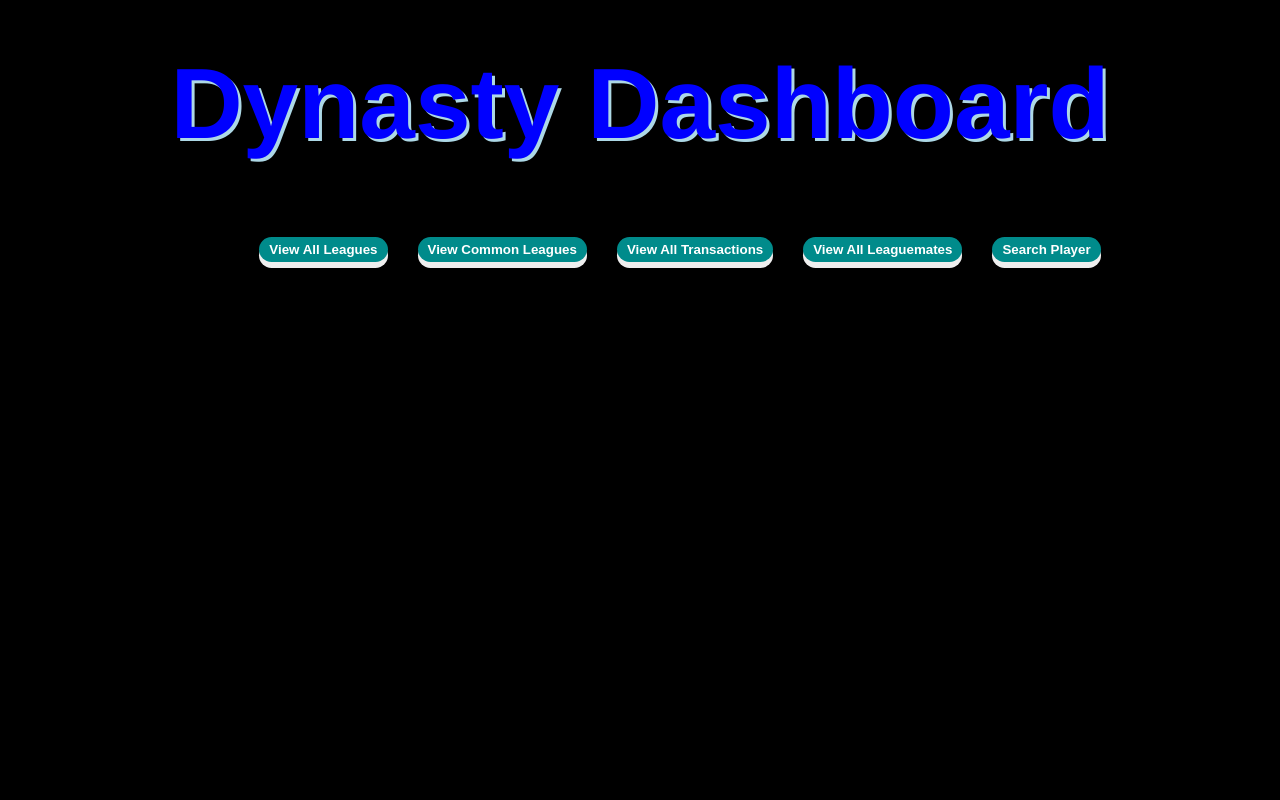
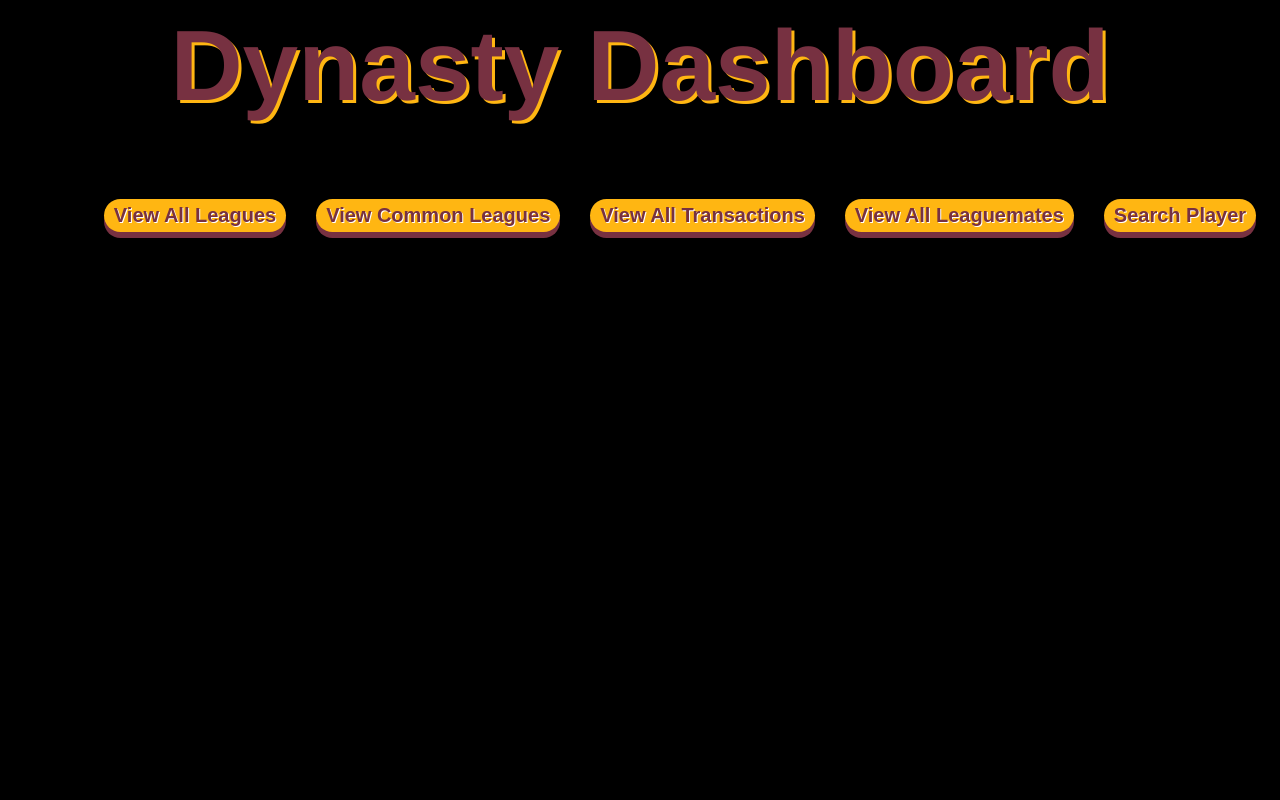
Before and after one commit to jkap86/DynastyDashboardFlask, a Flask app: template templates/index.html in a window 1280 px wide. Run offline with Flask 2, Linux system fonts and the light colour scheme; the template is opened without the code that fills it: most values are stand-ins (such as "Sample title", 1, 10 or a date in 2020); some libraries are stand-ins or nearby versions.

```diff
--- a/app.py
+++ b/app.py
@@ -43,6 +43,18 @@ def getTransactions(league):
 	transactions = transactions.json()
 	return transactions
 
+def getAvatar(username):
+	x = requests.get('https://api.sleeper.app/v1/user/' + username)
+	avatarID = x.json()['avatar']
+	avatar = 'https://sleepercdn.com/avatars/' + avatarID
+	return avatar
+
+def getAvatarThumb(username):
+	x = requests.get('https://api.sleeper.app/v1/user/' + username)
+	avatarID = x.json()['avatar']
+	avatarThumb = 'https://sleepercdn.com/avatars/thumbs/' + avatarID
+	return avatarThumb
+
 @app.route('/', methods=['POST', 'GET'])
 def index():
 	username = request.form.get('username')
@@ -84,7 +96,23 @@ def info(username):
 			return redirect(url_for('roster', leagueID=leagueID, username=username))
 	else:
 		leagues = getLeagues(username)
-	return render_template('info.html', username=username, leagues=leagues, leaguesCount=len(leagues))
+		userID = getUserIDfromUsername(username)
+		x = requests.get("https://api.sleeper.app/v1/user/" + userID)
+		avatarID = x.json()['avatar']
+		pwins = 0
+		plosses = 0
+		for league in leagues:
+			rosters = getRosters(league)
+			for roster in rosters:
+				if roster['owner_id'] == userID:
+					if roster['metadata']:
+						if 'record' in roster['metadata'].keys():
+							record = roster['metadata']['record']
+							pwins = pwins + record.count('W')
+							plosses = plosses + record.count('L')
+
+
+	return render_template('info.html', username=username, leagues=leagues, leaguesCount=len(leagues), pwins=pwins, plosses=plosses, avatar="https://sleepercdn.com/avatars/" + avatarID)
 
 @app.route('/transactions/<username>')
 def transactions(username):
@@ -104,7 +132,7 @@ def transactions(username):
 				draftPicks = list(filter(lambda x:x['roster_id'], transaction['draft_picks']))
 				for draftPick in draftPicks:
 					userKey[draftPick['roster_id']] = getUsername(getUserIDfromRosterID(draftPick['roster_id'], rosters))
-				transactionsAll.append({'transaction':transaction, 'league':league['name'], 'date':transaction['status_updated'], 'roster-id':rosterID['roster_id'], 'draft-pick-count':len(transaction['draft_picks']), 'userKey':userKey })
+				transactionsAll.append({'transaction':transaction, 'league':league['name'], 'status':transaction['status'], 'date':transaction['status_updated'], 'roster-id':rosterID['roster_id'], 'draft-pick-count':len(transaction['draft_picks']), 'userKey':userKey })
 		except NameError:
 			pass
 	return render_template('transactions.html', username=username, allPlayers=allPlayers, transactionsAll=transactionsAll)
@@ -127,6 +155,7 @@ def leaguemates(leaguemateName, leaguemateName2):
 @app.route('/leaguemates/<username>/all', methods=["POST", "GET"] )
 def leaguematesAll(username):
 	leaguemates = []
+	avatarThumbs = {}
 	if request.method == 'POST':
 		leaguemateName = request.form.get("submitUsername")
 		if request.form['submitUsername'] != None:
@@ -136,12 +165,15 @@ def leaguematesAll(username):
 			usersLeague = requests.get('https://api.sleeper.app/v1/league/' + league['league_id'] + '/users')
 			for user in usersLeague.json():
 				leaguemates.append({'user-id': user['display_name'], 'league': league['name']})
+				if user['avatar']:
+					avatarThumbs[user['display_name']] = 'https://sleepercdn.com/avatars/thumbs/' + user['avatar']
 		myDict = {}
 		for d in leaguemates:
 			c = d['user-id']
 			myDict[c] = myDict.get(c,0)+1
+	avatar = getAvatar(username)
 
-	return render_template('leaguematesAll.html', username=username, leaguematesDict=myDict)
+	return render_template('leaguematesAll.html', username=username, leaguematesDict=myDict, avatar=avatar, avatarThumbs=avatarThumbs)
 
 @app.route('/<username>/<playerSearch>')
 def playerSearchResults(username ,playerSearch):
@@ -150,6 +182,8 @@ def playerSearchResults(username ,playerSearch):
 	leaguesWith = {}
 	leaguesOwned = []
 	leagues = getLeagues(username)
+	pwins = 0
+	plosses = 0
 	for league in leagues:
 		rosters = getRosters(league)
 		ownerName = 'Available'
@@ -163,15 +197,23 @@ def playerSearchResults(username ,playerSearch):
 							ownerID = roster['owner_id']
 							info = requests.get('https://api.sleeper.app/v1/user/' + str(ownerID))
 							ownerName = info.json()['username']
-							leaguesWith[league['name']] = ownerName
+							if lp in roster['starters']:
+								leaguesWith[league['name']] = [ownerName, 'starter']
+							else:
+								leaguesWith[league['name']] = [ownerName, 'bench']
 							if ownerName == username:
 								leaguesOwned.append(league['name'])
+								if roster['metadata']:
+									if 'record' in roster['metadata'].keys():
+										record = roster['metadata']['record']
+										pwins = pwins + record.count('W')
+										plosses = plosses + record.count('L')
 					except KeyError:
 						pass
 		if ownerName == 'Available':
 			leaguesWith[league['name']] = ownerName
 
-	return render_template('playerSearchResults.html', playerSearch=playerSearch, username=username, leaguesCount=len(leaguesOwned), leaguesList=leaguesWith)
+	return render_template('playerSearchResults.html', playerSearch=playerSearch, username=username, leaguesCount=len(leaguesOwned), leaguesOwned=leaguesOwned, leaguesList=leaguesWith, pwins=pwins, plosses=plosses)
 
 @app.route('/roster/<username>/<leagueID>', methods=["POST", "GET"])
 def roster(leagueID, username):
@@ -182,12 +224,24 @@ def roster(leagueID, username):
 	leagueName = league['name']
 	rosters = requests.get('https://api.sleeper.app/v1/league/' + leagueID + '/rosters')
 	rosters = rosters.json()
-	leaguemates =[]
+	leaguemates = []
 	for roster in rosters:
+		x = requests.get("https://api.sleeper.app/v1/user/" + roster['owner_id'])
+		avatarID = x.json()['avatar']
 		if roster['owner_id'] == userID:
 			players = roster['players'] or []
+			wins = roster['settings']['wins']
+			losses = roster['settings']['losses']
+			ties = roster['settings']['ties']
+			if roster['metadata']:
+				record = roster['metadata']['record']
+				pwins = record.count('W')
+				plosses = record.count('L')
+			else:
+				pwins = "n/a"
+				plosses = "Inaugural Season"
 		else:
-			leaguemates.append(getUsername(roster['owner_id']))
+			leaguemates.append([getUsername(roster['owner_id']), avatarID])
 	playersNames = []
 	for player in players:
 		try:
@@ -197,7 +251,7 @@ def roster(leagueID, username):
 		except TypeError:
 			pass
 	playersNames.sort()
-	return render_template('roster.html', leagueName=leagueName, teamName=username, players=playersNames, playerCount=len(playersNames), leaguemates=leaguemates)
+	return render_template('roster.html', leagueName=leagueName, teamName=username, players=playersNames, playerCount=len(playersNames), leaguemates=leaguemates, wins=wins, losses=losses, ties=ties, pwins=pwins, plosses=plosses, leagueID=leagueID)
 
 
 app.run(host='0.0.0.0', port=81, debug=True)
--- a/static/css/main.css
+++ b/static/css/main.css
@@ -1,23 +1,30 @@
 h1 {
 	text-align: center;
-	color: blue;
+	color: #773141;
 	font-family: "Helvetica Neue", Helvetica, Arial, sans-serif;
 	font-size: 100px;
-	text-shadow: 3px 3px lightblue;
+	text-shadow: 3px 3px #FFB612;
+	margin-top: 0;
 }
 
 h2 {
 	text-align: center;
 }
 
+h4 {
+	text-align: center;
+}
+
 body {
 	text-align: left;
 	background: black;
-	font-family: "Helvetica Neue", Helvetica, Arial, sans-serif;
-	color: white;
-	padding: 3%;
+	font-family: "Lucida Console", "Courier New", monospace;
+	font-weight: 900;
+	color: #773141;
+	text-shadow: 0.25px 0.25px #FFB612;
 	width: 100%
 	margin: auto;
+	font-size: 24px;
 }
 
 ol li {
@@ -34,6 +41,7 @@ button {
 	border: none;
     padding: 0;
     cursor: pointer;
+    background-color: #773141;
 }
 
 .front {
@@ -43,17 +51,19 @@ button {
     margin: auto;
     padding: 5px 10px;
     border-radius: inherit;
-    background: #008B8B;
-    color: white;
+    background: #FFB612;
+    color: #773141;
     font-weight: bolder;
     transform: translateY(-6px);
+    text-shadow: 1px 1px white;
+    font-size: 20px;
   }
 
   button:active .front {
     transform: translateY(-2px);
   }
 
-  .nav {
+.nav {
 	text-align: center;
 	justify-content: center;
 	width: 100%;
@@ -82,10 +92,12 @@ button {
 	outline: none;
 	padding: 15px 30px;
 	font-size: 24px;
+	box-shadow: 7px 7px #773141;
+	border: solid 5px #FFB612;
 }
 
 .nav-item p input:focus {
-	border: solid blue;
+	border: solid white;
 }
 
 form.input {
@@ -97,10 +109,22 @@ form.input {
 	padding: 5px 10px
 }
 
-.transaction:hover {
-	outline: solid red;
-}
-
 .transaction td {
 	vertical-align: top;
 }
+
+table tr:hover {
+	cursor: pointer;
+	outline: solid white;
+}
+
+td {
+	white-space: nowrap;
+	padding-left: 0;
+}
+
+a {
+	color: #FFB612;
+	text-shadow: 1px 1px #773141;
+	text-decoration: none;
+}
--- a/static/js/index.js
+++ b/static/js/index.js
@@ -9,6 +9,11 @@ function toggle() {
 	var zz = document.getElementById("nav-view-transactions")
 	var aa = document.getElementById("nav-view-all-leaguemates")
 	var bb = document.getElementById("nav-search-player")
+	var xxx = document.getElementById("sub-view-leagues")
+	var yyy = document.getElementById("sub-view-common")
+	var zzz = document.getElementById("sub-view-transactions")
+	var aaa = document.getElementById("sub-view-all-leaguemates")
+	var bbb = document.getElementById("sub-search-player")
 
 	if (x.style.display == "none") {
 		x.style.display = "inline";
@@ -16,11 +21,21 @@ function toggle() {
 		z.style.display = "none";
 		a.style.display = "none";
 		b.style.display = "none";
-		xx.style.backgroundColor = "red";
-		yy.style.backgroundColor = "#008B8B";
-		zz.style.backgroundColor = "#008B8B";
-		aa.style.backgroundColor = "#008B8B";
-		bb.style.backgroundColor = "#008B8B";
+		xx.style.backgroundColor = "#773141";
+		yy.style.backgroundColor = "#FFB612";
+		zz.style.backgroundColor = "#FFB612";
+		aa.style.backgroundColor = "#FFB612";
+		bb.style.backgroundColor = "#FFB612";
+		xx.style.color = "#FFB612";
+		xxx.style.backgroundColor = "#FFB612";
+		yy.style.color = "#773141";
+		yyy.style.backgroundColor = "#773141";
+		zz.style.color = "#773141";
+		zzz.style.backgroundColor = "#773141";
+		aa.style.color = "#773141";
+		aaa.style.backgroundColor = "#773141";
+		bb.style.color = "#773141";
+		bbb.style.backgroundColor = "#773141";
 	}
 }
 
@@ -35,6 +50,11 @@ function toggle2() {
 	var zz = document.getElementById("nav-view-transactions")
 	var aa = document.getElementById("nav-view-all-leaguemates")
 	var bb = document.getElementById("nav-search-player")
+	var xxx = document.getElementById("sub-view-leagues")
+	var yyy = document.getElementById("sub-view-common")
+	var zzz = document.getElementById("sub-view-transactions")
+	var aaa = document.getElementById("sub-view-all-leaguemates")
+	var bbb = document.getElementById("sub-search-player")
 
 	if (y.style.display == "none") {
 		x.style.display = "none";
@@ -42,11 +62,21 @@ function toggle2() {
 		z.style.display = "none";
 		a.style.display = "none";
 		b.style.display = "none";
-		xx.style.backgroundColor = "#008B8B";
-		yy.style.backgroundColor = "red";
-		zz.style.backgroundColor = "#008B8B";
-		aa.style.backgroundColor = "#008B8B";
-		bb.style.backgroundColor = "#008B8B";
+		xx.style.backgroundColor = "#FFB612";
+		yy.style.backgroundColor = "#773141";
+		zz.style.backgroundColor = "#FFB612";
+		aa.style.backgroundColor = "#FFB612";
+		bb.style.backgroundColor = "#FFB612";
+		yy.style.color = "#FFB612";
+		yyy.style.backgroundColor = "#FFB612";
+		xx.style.color = "#773141";
+		xxx.style.backgroundColor = "#773141";
+		zz.style.color = "#773141";
+		zzz.style.backgroundColor = "#773141";
+		aa.style.color = "#773141";
+		aaa.style.backgroundColor = "#773141";
+		bb.style.color = "#773141";
+		bbb.style.backgroundColor = "#773141";
 	}
 }
 
@@ -61,6 +91,11 @@ function toggle3() {
 	var zz = document.getElementById("nav-view-transactions")
 	var aa = document.getElementById("nav-view-all-leaguemates")
 	var bb = document.getElementById("nav-search-player")
+	var xxx = document.getElementById("sub-view-leagues")
+	var yyy = document.getElementById("sub-view-common")
+	var zzz = document.getElementById("sub-view-transactions")
+	var aaa = document.getElementById("sub-view-all-leaguemates")
+	var bbb = document.getElementById("sub-search-player")
 
 	if (z.style.display == "none") {
 		x.style.display = "none";
@@ -68,11 +103,21 @@ function toggle3() {
 		z.style.display = "inline";
 		a.style.display = "none";
 		b.style.display = "none";
-		xx.style.backgroundColor = "#008B8B";
-		yy.style.backgroundColor = "#008B8B";
-		zz.style.backgroundColor = "red";
-		aa.style.backgroundColor = "#008B8B";
-		bb.style.backgroundColor = "#008B8B";
+		xx.style.backgroundColor = "#FFB612";
+		yy.style.backgroundColor = "#FFB612";
+		zz.style.backgroundColor = "#773141";
+		aa.style.backgroundColor = "#FFB612";
+		bb.style.backgroundColor = "#FFB612";
+		zz.style.color = "#FFB612";
+		zzz.style.backgroundColor = "#FFB612";
+		yy.style.color = "#773141";
+		yyy.style.backgroundColor = "#773141";
+		xx.style.color = "#773141";
+		xxx.style.backgroundColor = "#773141";
+		aa.style.color = "#773141";
+		aaa.style.backgroundColor = "#773141";
+		bb.style.color = "#773141";
+		bbb.style.backgroundColor = "#773141";
 	}
 }
 
@@ -87,6 +132,11 @@ function toggle4() {
 	var zz = document.getElementById("nav-view-transactions")
 	var aa = document.getElementById("nav-view-all-leaguemates")
 	var bb = document.getElementById("nav-search-player")
+	var xxx = document.getElementById("sub-view-leagues")
+	var yyy = document.getElementById("sub-view-common")
+	var zzz = document.getElementById("sub-view-transactions")
+	var aaa = document.getElementById("sub-view-all-leaguemates")
+	var bbb = document.getElementById("sub-search-player")
 
 	if (a.style.display == "none") {
 		x.style.display = "none";
@@ -94,11 +144,21 @@ function toggle4() {
 		z.style.display = "none";
 		a.style.display = "inline";
 		b.style.display = "none";
-		xx.style.backgroundColor = "#008B8B";
-		yy.style.backgroundColor = "#008B8B";
-		zz.style.backgroundColor = "#008B8B";
-		aa.style.backgroundColor = "red";
-		bb.style.backgroundColor = "#008B8B";
+		xx.style.backgroundColor = "#FFB612";
+		yy.style.backgroundColor = "#FFB612";
+		zz.style.backgroundColor = "#FFB612";
+		aa.style.backgroundColor = "#773141";
+		bb.style.backgroundColor = "#FFB612";
+		aa.style.color = "#FFB612";
+		aaa.style.backgroundColor = "#FFB612";
+		zz.style.color = "#773141";
+		zzz.style.backgroundColor = "#773141";
+		yy.style.color = "#773141";
+		yyy.style.backgroundColor = "#773141";
+		xx.style.color = "#773141";
+		xxx.style.backgroundColor = "#773141";
+		bb.style.color = "#773141";
+		bbb.style.backgroundColor = "#773141";
 	}
 }
 
@@ -113,6 +173,11 @@ function toggle5() {
 	var zz = document.getElementById("nav-view-transactions")
 	var aa = document.getElementById("nav-view-all-leaguemates")
 	var bb = document.getElementById("nav-search-player")
+	var xxx = document.getElementById("sub-view-leagues")
+	var yyy = document.getElementById("sub-view-common")
+	var zzz = document.getElementById("sub-view-transactions")
+	var aaa = document.getElementById("sub-view-all-leaguemates")
+	var bbb = document.getElementById("sub-search-player")
 
 	if (b.style.display == "none") {
 		x.style.display = "none";
@@ -120,10 +185,20 @@ function toggle5() {
 		z.style.display = "none";
 		a.style.display = "none";
 		b.style.display = "inline";
-		xx.style.backgroundColor = "#008B8B";
-		yy.style.backgroundColor = "#008B8B";
-		zz.style.backgroundColor = "#008B8B";
-		aa.style.backgroundColor = "#008B8B";
-		bb.style.backgroundColor = "red";
+		xx.style.backgroundColor = "#FFB612";
+		yy.style.backgroundColor = "#FFB612";
+		zz.style.backgroundColor = "#FFB612";
+		aa.style.backgroundColor = "#FFB612";
+		bb.style.backgroundColor = "#773141";
+		bb.style.color = "#FFB612";
+		bbb.style.backgroundColor = "#FFB612";
+		aa.style.color = "#773141";
+		aaa.style.backgroundColor = "#773141";
+		zz.style.color = "#773141";
+		zzz.style.backgroundColor = "#773141";
+		yy.style.color = "#773141";
+		yyy.style.backgroundColor = "#773141";
+		xx.style.color = "#773141";
+		xxx.style.backgroundColor = "#773141";
 	}
 }
--- a/templates/index.html
+++ b/templates/index.html
@@ -6,12 +6,12 @@
     </head>
     <body>
         <h1>Dynasty Dashboard</h1>
-                <ul class="nav">
-                    <li class="nav-tab"><button class="submit" onclick="toggle()"><span id="nav-view-leagues" class="front">View All Leagues</span></button></li>
-                    <li class="nav-tab"><button class="submit" onclick="toggle2()"><span id="nav-view-common" class="front">View Common Leagues</span></button></li>
-                    <li class="nav-tab"><button class="submit" onclick="toggle3()"><span id="nav-view-transactions" class="front">View All Transactions</span></button></li>
-                    <li class="nav-tab"><button class="submit" onclick="toggle4()"><span id="nav-view-all-leaguemates" class="front">View All Leaguemates</span></button></li>
-                    <li class="nav-tab"><button class="submit" onclick="toggle5()"><span id="nav-search-player" class="front">Search Player</span></button></li>
+                <ul class="nav" style="font-size: 24px;">
+                    <li class="nav-tab"><button class="submit" id="sub-view-leagues" onclick="toggle()"><span id="nav-view-leagues" class="front">View All Leagues</span></button></li>
+                    <li class="nav-tab"><button class="submit" id="sub-view-common" onclick="toggle2()"><span id="nav-view-common" class="front">View Common Leagues</span></button></li>
+                    <li class="nav-tab"><button class="submit" id="sub-view-transactions" onclick="toggle3()"><span id="nav-view-transactions" class="front">View All Transactions</span></button></li>
+                    <li class="nav-tab"><button class="submit" id="sub-view-all-leaguemates" onclick="toggle4()"><span id="nav-view-all-leaguemates" class="front">View All Leaguemates</span></button></li>
+                    <li class="nav-tab"><button class="submit" id="sub-search-player" onclick="toggle5()"><span id="nav-search-player" class="front">Search Player</span></button></li>
                 </ul>
     <form action="/" autocomplete="off" method="post" class="input">
             <div class="nav-item" id="view-leagues" style="display: none;">
--- a/templates/info.html
+++ b/templates/info.html
@@ -6,9 +6,11 @@
     <body>
         <nav><a href="{{url_for('index')}}" style="cursor: pointer; text-decoration: none;">Home</a></nav>
         <h1>{{  username  }}</h1>
+        <img style="margin: auto; width: 25%; display: block; border-radius: 50%;" src="{{  avatar  }}">
         <h2>Leagues: {{  leaguesCount  }}</h2>
+        <h4>Previous Year Record: {{  pwins  }}-{{  plosses  }}</h4>
         <form action="/info/<username" method="post">
-        <ol style="display: table; border-spacing: 15px">
+        <ol style="display: table; border-spacing: 15px; margin: auto;">
             {% for league in leagues %}
                 <li style="display: table-row;">
                     <p style="display: table-cell;">{{  league['name']  }}</p>
```
Also changed, not shown: static/js/playerSearchResults.js (added, +20 -0 lines), templates/leaguemates.html (+14 -10 lines), templates/leaguematesAll.html (+8 -6 lines), templates/playerSearchResults.html (+17 -14 lines), templates/roster.html (+5 -3 lines), templates/transactions.html (+10 -2 lines), 4 other files.
